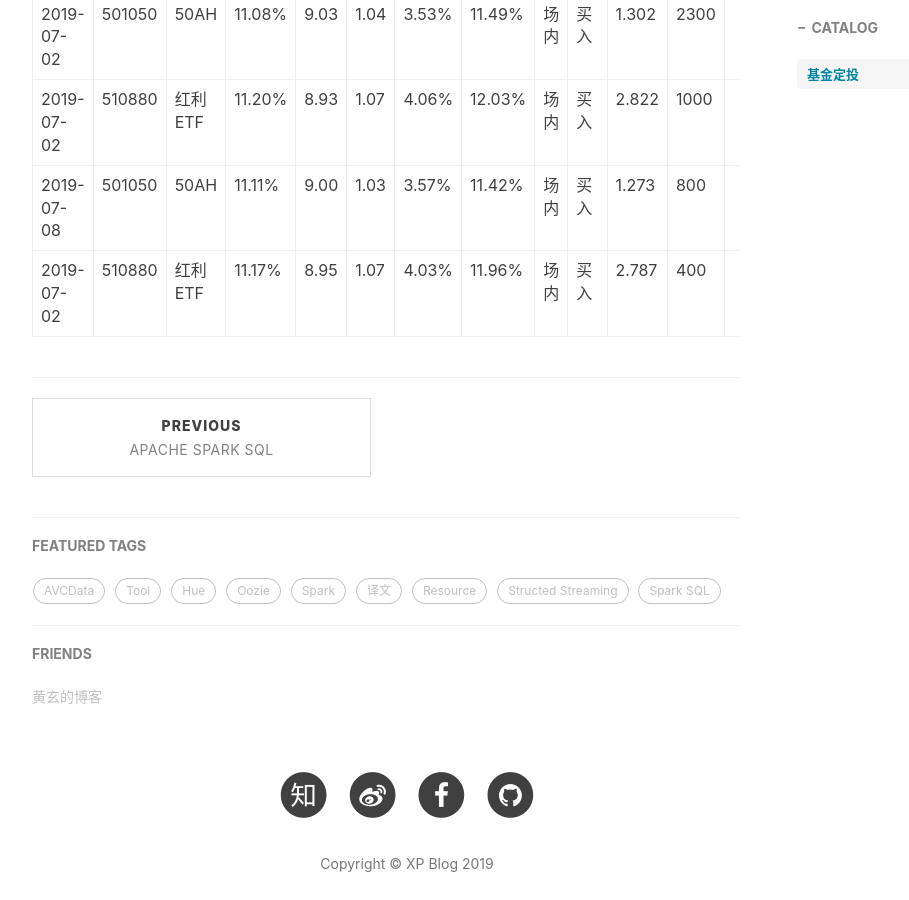
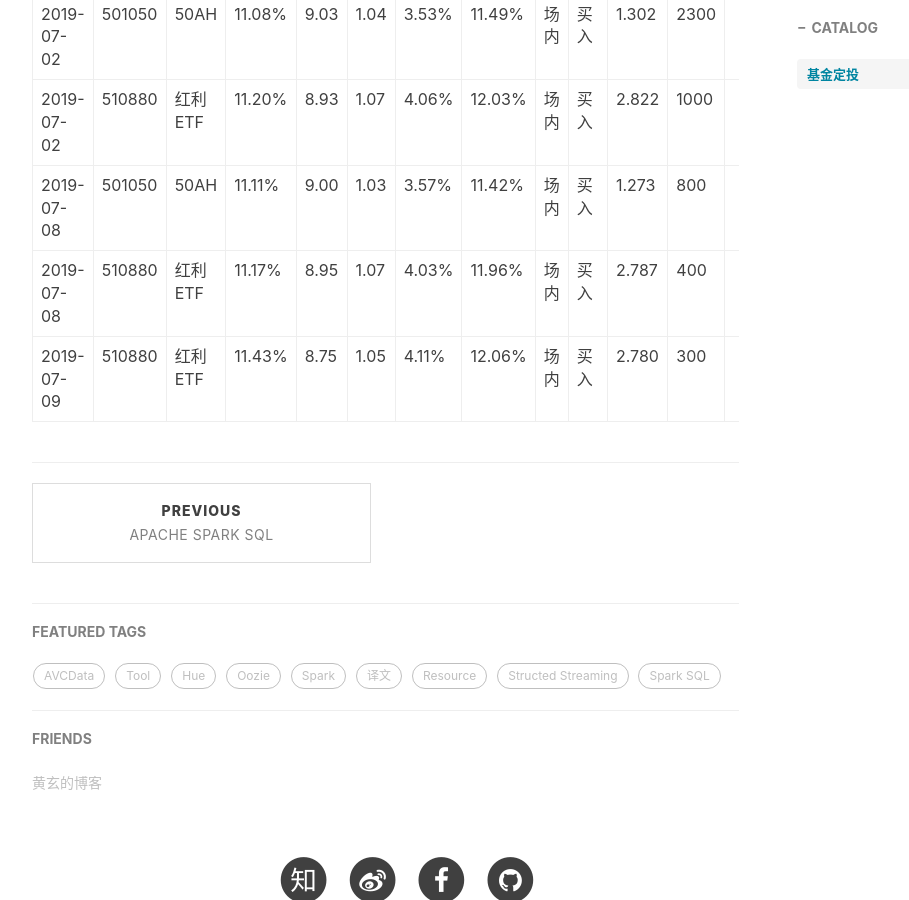
Before and after one commit to shoppingwang/shoppingwang.github.io, a Jekyll site: the page built from _posts/2019-07-02-investment-records.md, in a window 1280 px wide and 900 px high, scrolled down 714 px. Shown: the whole window, without its empty margins (233-1142 px from the left). Built offline with Jekyll 4.4.1, drawn with Linux system fonts in a browser that asks for light colours; nearby versions of some CDN libraries; comment, search, counter and statistics services are not loaded.

Commit message:
Init investment records

```diff
--- a/_posts/2019-07-02-investment-records.md
+++ b/_posts/2019-07-02-investment-records.md
@@ -21,4 +21,5 @@
 | 2019-07-02 | 501050 | 50AH | 11.08% | 9.03 | 1.04 | 3.53% | 11.49% | 场内 | 买入 | 1.302 | 2300 |  |
 | 2019-07-02 | 510880 | 红利ETF | 11.20% | 8.93 | 1.07 | 4.06% | 12.03% | 场内 | 买入 | 2.822 | 1000 |  |
 | 2019-07-08 | 501050 | 50AH | 11.11% | 9.00 | 1.03 | 3.57% | 11.42% | 场内 | 买入 | 1.273 | 800 |  |
-| 2019-07-02 | 510880 | 红利ETF | 11.17% | 8.95 | 1.07 | 4.03% | 11.96% | 场内 | 买入 | 2.787 | 400 |  |
+| 2019-07-08 | 510880 | 红利ETF | 11.17% | 8.95 | 1.07 | 4.03% | 11.96% | 场内 | 买入 | 2.787 | 400 |  |
+| 2019-07-09 | 510880 | 红利ETF | 11.43% | 8.75 | 1.05 | 4.11% | 12.06% | 场内 | 买入 | 2.780 | 300 |  |
```
